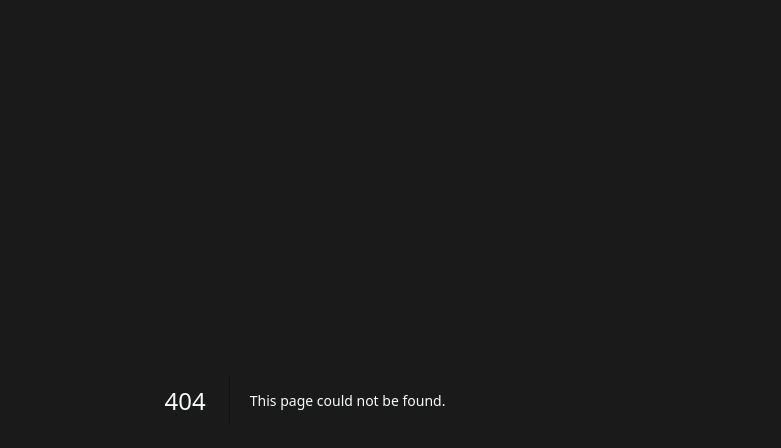
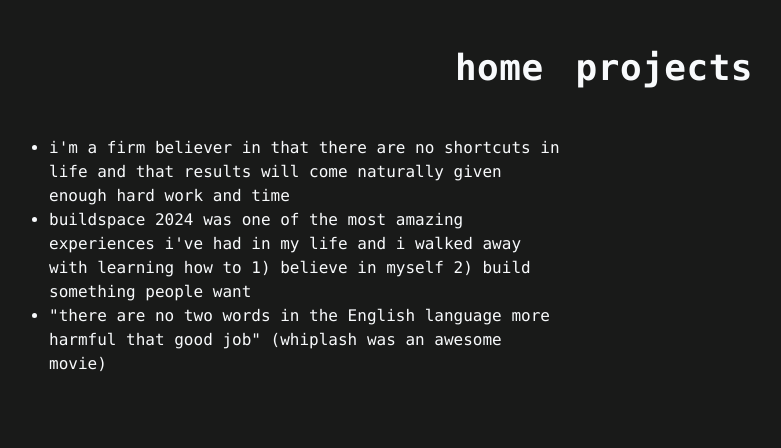
Before and after one commit to RaymoZou/personal-profile, a Next.js app: page /more in a window 1280 px wide. Before the commit this address had no page. Shown: the top 448 px of the page, without its empty margins (335-1116 px from the left). Built offline with nearby package versions, Linux system fonts and the light colour scheme.

Commit message:
add: more page

```diff
--- /dev/null
+++ b/app/more/page.js
@@ -0,0 +1,14 @@
+import Nav from "../../components/Nav"
+
+export default function Page() {
+    return <>
+        <Nav />
+        <div className="my-12 mx-12 lg:mx-48 xl:mx-96 font-mono">
+            <ul>
+                <li className="list-disc">i'm a firm believer in that there are no shortcuts in life and that results will come naturally given enough hard work and time</li>
+                <li className="list-disc">buildspace 2024 was one of the most amazing experiences i've had in my life and i walked away with learning how to 1) believe in myself 2) build something people want</li>
+                <li className="list-disc">"there are no two words in the English language more harmful that good job" (whiplash was an awesome movie)</li>
+            </ul>
+        </div>
+    </>
+}
--- a/app/page.js
+++ b/app/page.js
@@ -102,6 +102,9 @@ export default function Homepage() {
                 />
             </div>
 
+            {/* more */}
+            <h1 id="more" className="text-center lg:text-start text-green font-bold text-4xl my-12">more</h1>
+            <div>some <a href="/more" className="text-green hover:text-darkgreen transition duration-300 font-bold">more</a> stuff about me including my inspirations and values.</div>
             <Footer />
 
 
--- a/components/Nav.jsx
+++ b/components/Nav.jsx
@@ -2,7 +2,7 @@ export default function Nav() {
   return (
     <div className="font-mono flex mt-12 gap-8 text-xl tracking-wide font-semibold justify-center lg:justify-end lg:mr-48">
       <a className="hover:opacity-50 font-bold text-4xl duration-300" href="/">home</a>
-      <a className="hover:opacity-50 font-bold text-4xl duration-300" href="#projects">projects</a>
+      <a className="hover:opacity-50 font-bold text-4xl duration-300" href="/#projects">projects</a>
     </div>
   );
 }
```
